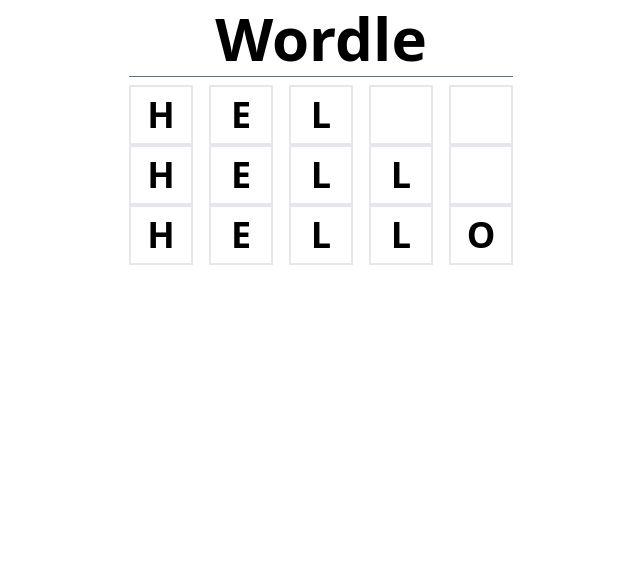
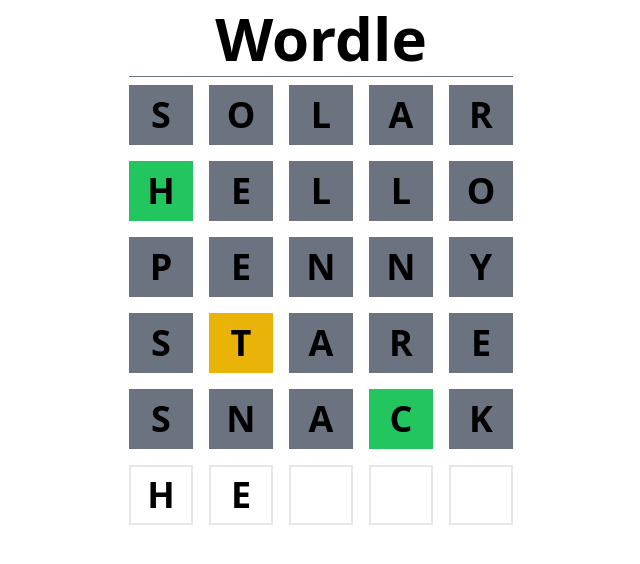
Before and after one commit to praveen98-kumar/wordle-clone, a React (Vite) app: page / in a window 1280 px wide. Shown: the top 564 px of the page, without its empty margins (319-959 px from the left). Built offline with nearby package versions, Linux system fonts and the light colour scheme.

Commit message:
wordrow with correct colors

```diff
--- a/src/App.tsx
+++ b/src/App.tsx
@@ -8,10 +8,13 @@
         <h1 className="font-bold text-6xl text-center">Wordle</h1>
       </header>
 
-      <main>
-        <WordRow letters="hel" />
-        <WordRow letters="hell" />
+      <main className="grid grid-rows-6 gap-4">
+        <WordRow letters="solar" />
         <WordRow letters="hello" />
+        <WordRow letters="penny" />
+        <WordRow letters="stare" />
+        <WordRow letters="snack" />
+        <WordRow letters="he" />
       </main>
     </div>
   );
--- /dev/null
+++ b/src/components/CharacterBox.tsx
@@ -0,0 +1,26 @@
+import React from "react";
+import { LetterState } from "../wordUtils";
+
+interface CharacterBoxProps {
+  value: string;
+  state?: LetterState;
+}
+
+const CharacterBox: React.FC<CharacterBoxProps> = ({ value, state }) => {
+  const stateStyle = state == null ? "" : characterStateStyles[state];
+  return (
+    <span
+      className={`border-2 text-center font-extrabold text-4xl p-2 uppercase ${stateStyle}`}
+    >
+      {value}
+    </span>
+  );
+};
+
+const characterStateStyles: Record<number, string> = {
+  [LetterState.Miss]: "bg-gray-500 border-gray-500",
+  [LetterState.Present]: "bg-yellow-500 border-yellow-500",
+  [LetterState.Match]: "bg-green-500 border-green-500",
+};
+
+export default CharacterBox;
--- a/src/components/WordRow.tsx
+++ b/src/components/WordRow.tsx
@@ -1,4 +1,6 @@
 import React from "react";
+import { computeGuess } from "../wordUtils";
+import CharacterBox from "./CharacterBox";
 
 const LETTER_LENGTH = 5;
 
@@ -6,23 +8,19 @@
   letters: string;
 }
 
-interface CharacterBoxProps {
-  value: string;
-}
-
-const CharacterBox: React.FC<CharacterBoxProps> = ({ value }) => (
-  <span className="border-2 text-center font-extrabold text-4xl p-2 uppercase">
-    {value}
-  </span>
-);
-
 const WordRow: React.FC<WordRowProps> = ({ letters: letterProps }) => {
   const letterRemaining = LETTER_LENGTH - letterProps.length;
   const letters = letterProps.split("").concat(Array(letterRemaining).fill(""));
+
+  const guessStates = computeGuess(letterProps);
   return (
     <div className="grid grid-cols-5 gap-4">
       {letters.map((char, index) => (
-        <CharacterBox key={char + index} value={char} />
+        <CharacterBox
+          key={char + index}
+          value={char}
+          state={guessStates[index]}
+        />
       ))}
     </div>
   );
--- a/src/wordUtils.ts
+++ b/src/wordUtils.ts
@@ -11,7 +11,9 @@
   Match,
 }
 
-export const computeGuess = (guess: string, answer: string) => {
+const word = getRandomWord();
+
+export const computeGuess = (guess: string, answer: string = word) => {
   const result: LetterState[] = [];
 
   if (guess.length !== answer.length) return [];
```
